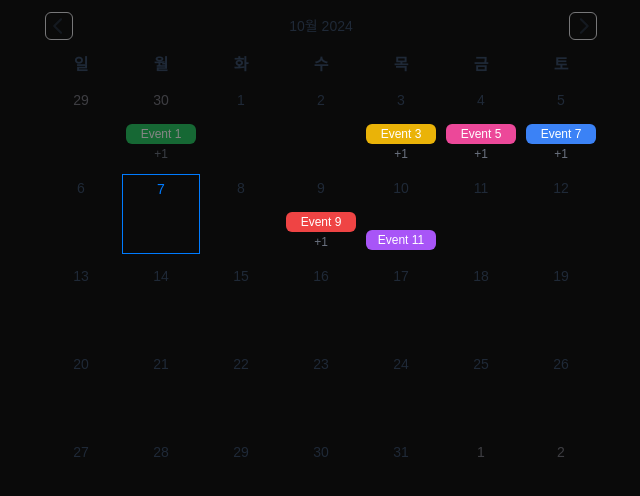
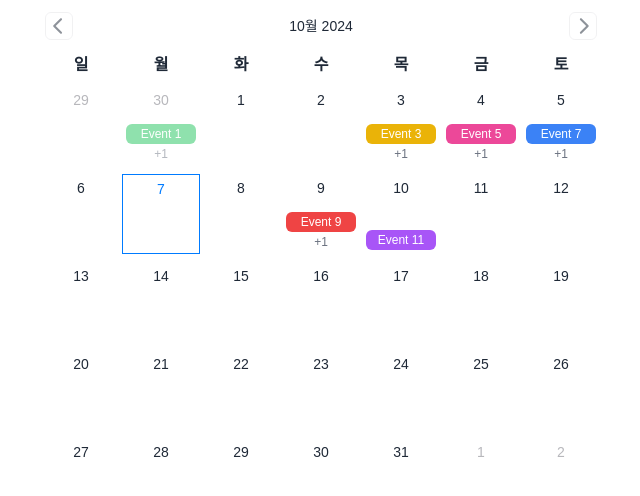
Before and after one commit to Kernel360/F2_PLAY_BADMINTON_FE, a Next.js app: page / in a window 1280 px wide. Shown: the top 496 px of the page, without its empty margins (99-739 px from the left). Built offline with nearby package versions, Linux system fonts and the light colour scheme.

Commit message:
chore: dark 모드 코드 주석 처리

```diff
--- a/app/globals.css
+++ b/app/globals.css
@@ -8,9 +8,12 @@
 }
 
 @media (prefers-color-scheme: light) {
-  :root {
-    --background: #0a0a0a;
-    --foreground: #ededed;
+  /* @media (prefers-color-scheme: dark) { */
+    :root {
+    /* --background: #0a0a0a;
+    --foreground: #ededed; */
+    --background: #ffffff;
+    --foreground: #007bff;
   }
 }
 
@@ -54,7 +57,7 @@ body {
     --chart-5: 27 87% 67%;
     --radius: 0.5rem;
   }
-  .dark {
+  /* .dark {
     --background: 240 10% 3.9%;
     --foreground: 0 0% 98%;
     --card: 240 10% 3.9%;
@@ -79,7 +82,7 @@ body {
     --chart-3: 30 80% 55%;
     --chart-4: 280 65% 60%;
     --chart-5: 340 75% 55%;
-  }
+  } */
 }
 
 @layer base {
```
